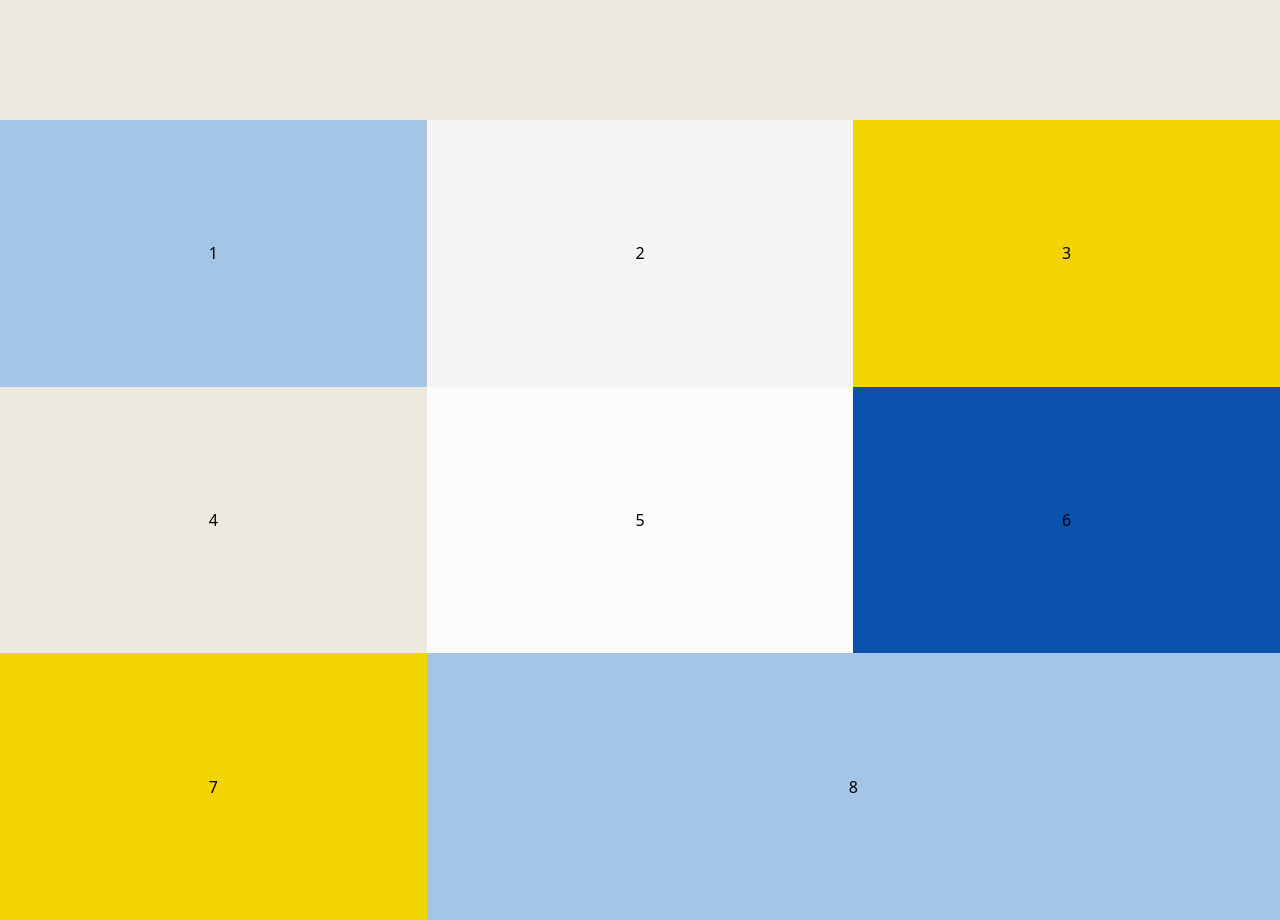
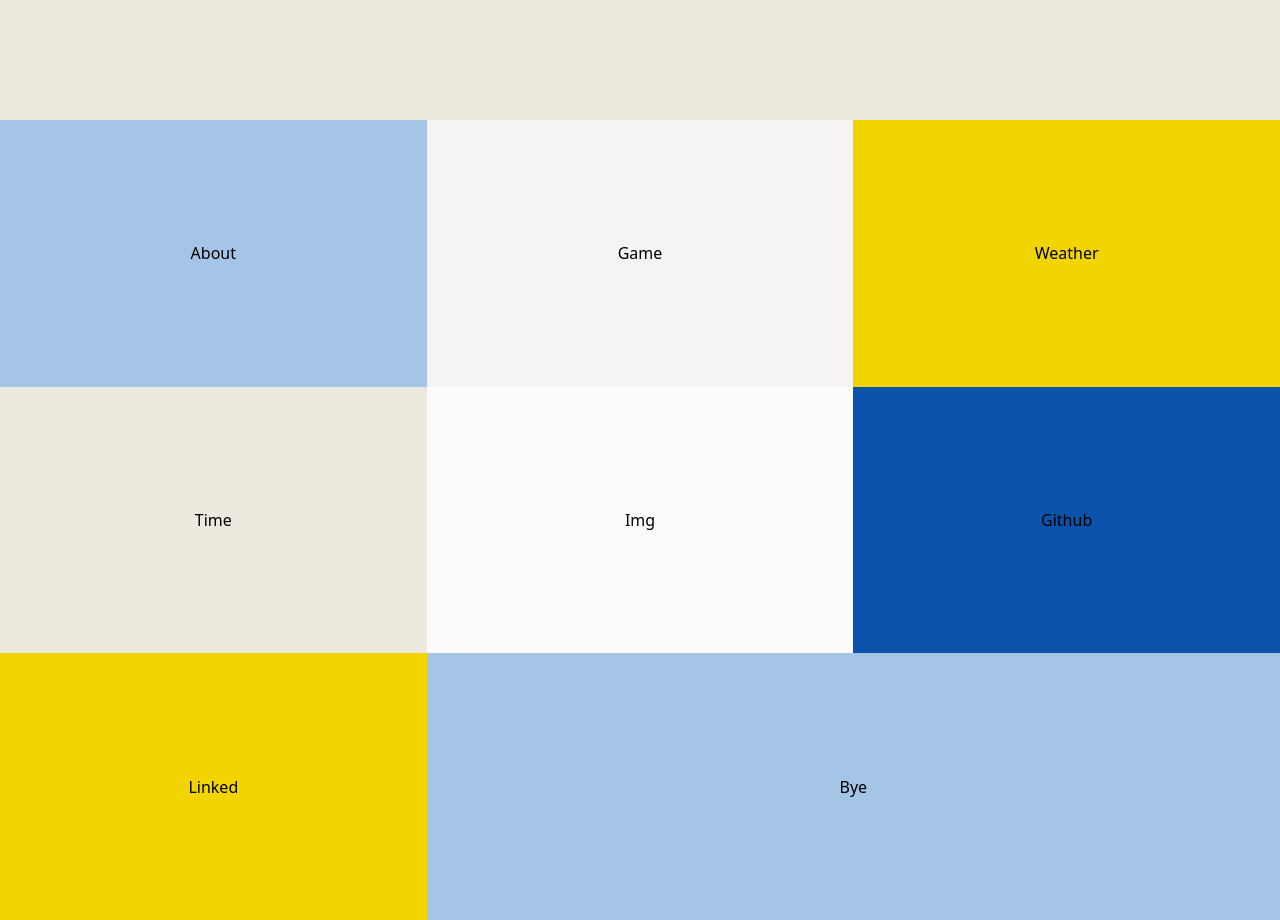
Before and after one commit to fridamaria/next-play, a Next.js app: page / in a window 1280 px wide. Shown: the part 680-1600 px from the top of the page. Built offline with nearby package versions, Linux system fonts and the light colour scheme.

Commit message:
add colors to tailwind theme, use on landing page

```diff
--- a/pages/index.tsx
+++ b/pages/index.tsx
@@ -1,4 +1,3 @@
-import Image from 'next/image'
 import { Inter } from 'next/font/google'
 
 const inter = Inter({ subsets: ['latin'] })
@@ -11,29 +10,29 @@ export default function Home() {
       </section>
 
       <section className="min-h-screen min-w-full grid grid-cols-3">
-        <div className="flex items-center justify-center" style={{background: "#A4C5E6"}}>
-          <p>1</p>
+        <div className="flex items-center justify-center bg-lake-blue">
+          <p>About</p>
         </div>
-        <div className="flex items-center justify-center" style={{background: "#F5F3F3"}}>
-          <p>2</p>
+        <div className="flex items-center justify-center bg-light-beige">
+          <p>Game</p>
         </div>
-        <div className="flex items-center justify-center" style={{background: "#F2D500"}}>
-          <p>3</p>
+        <div className="flex items-center justify-center bg-lemon-yellow">
+          <p>Weather</p>
         </div>
-        <div className="flex items-center justify-center" style={{background: "#ECE9DE"}}>
-          <p>4</p>
+        <div className="flex items-center justify-center bg-dark-beige">
+          <p>Time</p>
         </div>
-        <div className="flex items-center justify-center" style={{background: "#FBFBFB"}}>
-          <p>5</p>
+        <div className="flex items-center justify-center bg-light-white">
+          <p>Img</p>
         </div>
-        <div className="flex items-center justify-center" style={{background: "#0B52AD"}}>
-          <p>6</p>
+        <div className="flex items-center justify-center bg-japan-blue">
+          <p>Github</p>
         </div>
-        <div className="flex items-center justify-center" style={{background: "#F2D500"}}>
-          <p>7</p>
+        <div className="flex items-center justify-center bg-lemon-yellow">
+          <p>Linked</p>
         </div>
-        <div className="flex items-center justify-center col-span-2" style={{background: "#A4C5E6"}}>
-          <p>8</p>
+        <div className="flex items-center justify-center col-span-2 bg-lake-blue">
+          <p>Bye</p>
         </div>
       </section>
     </main>
--- a/tailwind.config.js
+++ b/tailwind.config.js
@@ -13,6 +13,14 @@ module.exports = {
           'conic-gradient(from 180deg at 50% 50%, var(--tw-gradient-stops))',
       },
     },
+    colors: {
+      "dark-beige": "#ECE9DE",
+      "japan-blue": "#0B52AD",
+      "lake-blue": "#A4C5E6",
+      "lemon-yellow": "#F2D500",
+      "light-beige": "#F5F3F3",
+      "light-white": "#FBFBFB",
+    },
   },
   plugins: [],
 }
```
